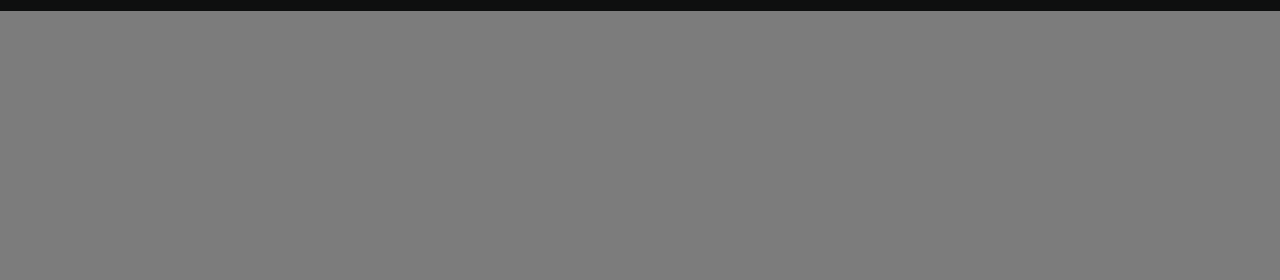
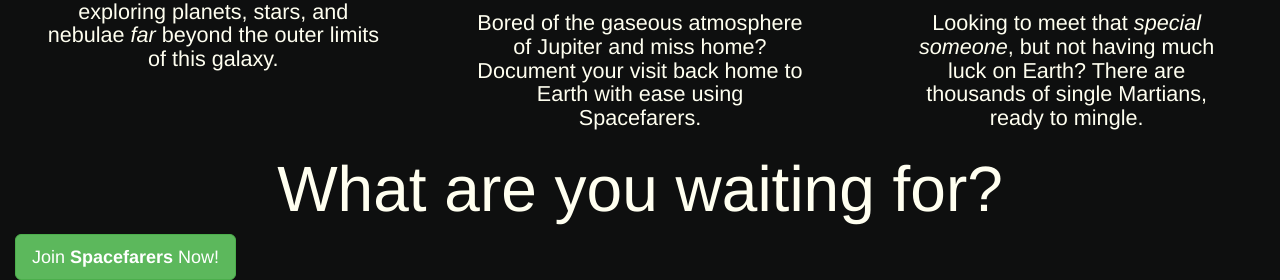
Before and after one commit to ananonad/Wayfarer, a Django app: page / in a window 1280 px wide. Shown: the part 1325-1605 px from the top of the page. Before the commit the page ends 1336 px from the top, so only its background shows below. Run offline with Django 4.2, Linux system fonts and the light colour scheme; some libraries are stand-ins or nearby versions.

Commit message:
Sign Up features added.

```diff
--- a/main_app/models.py
+++ b/main_app/models.py
@@ -18,8 +18,8 @@ class Planet(models.Model):
         ordering = ['name']
 
 
-class Profile(models.Model):
-    user = models.OneToOneField(User, on_delete=models.CASCADE)
-    favorite_color = models.CharField(max_length=50)
+# class Profile(models.Model):
+#     user = models.OneToOneField(User, on_delete=models.CASCADE)
+#     favorite_color = models.CharField(max_length=50)
 
 #class User(AbstractUser):
--- a/main_app/static/styles/main.css
+++ b/main_app/static/styles/main.css
@@ -1,5 +1,8 @@
 body {
     background-color: #0e0f0f;
+}
+label {
+    color: ivory
 }
 .landingimg {
     -webkit-transform: scaleX(-1);
@@ -37,6 +40,18 @@ body {
     margin-top: 4vh;
     font-size: 4vh;
 }
+.abouttitle {
+    color: ivory;
+    text-align: center;
+    margin-top: 3vh;
+    font-size: 8vh;
+}
+.abouttext {
+    color: ivory;
+    margin-top: 1vh;
+    font-size: 2.7vh;
+    margin: 0 2.5vw;
+}
 .placelist {
     background-color: aqua;
     height: 100vh;
--- a/main_app/templates/home.html
+++ b/main_app/templates/home.html
@@ -11,18 +11,18 @@
                 </ul>
                 <form class="navbar-form navbar-right">
                     <div class="form-group">
+                        <label class="form-check-label" for="inlineFormCheck">
+                            Remember me!
+                        </label>
+                        <input class="form-check-input" type="checkbox" id="autoSizingCheck">
+                    </div>
+                    <div class="form-group">
                         <input class="form-control" type="email" placeholder="E-mail">
                     </div>
                     <div class="form-group">
                         <input class="form-control" type="password" placeholder="Password">
                     </div>
                     <button type="submit" class="btn btn-success">Sign In</button>
-                    <div class="form-check">
-                        <input class="form-check-input" type="checkbox" id="autoSizingCheck">
-                        <label class="form-check-label" for="autoSizingCheck">
-                            Remember me
-                        </label>
-                        </div>
                 </form>
             </div>
         </nav>
@@ -42,20 +42,25 @@
                 <div class="text-center">
                     <img class="img-responsive img-thumbnail whatisphoto float-center" src="https://i.natgeofe.com/n/606b9e5c-68cb-49f9-8891-7b8c28919a2e/00000165-672f-d998-adf7-67bf0fd10000_3x2.jpg">
                 </div>
+                <h4 class="text-center abouttext">Soar through the cosmos, exploring planets, stars, and nebulae <em>far</em> beyond the outer limits of this galaxy. </h4>
             </div>
             <div class="col-md-4">
                 <h2 class="aboutblock">Discover Worlds Old and New</h2>
                 <div class="text-center">
                     <img class="img-responsive img-thumbnail whatisphoto float-center" src="https://discovery.sndimg.com/content/dam/images/discovery/editorial/Curiosity/2020/3/Earth-perfec-life-Shutterstock.jpg.rend.hgtvcom.616.347.suffix/1583192498207.jpeg">
                 </div>
+                <h4 class="text-center abouttext">Bored of the gaseous atmosphere of Jupiter and miss home? Document your visit back home to Earth with ease using Spacefarers. </h4>
             </div>
             <div class="col-md-4">
                 <h2 class="aboutblock">Connect With Extra-Terrestrials</h2>
                 <div class="text-center">
                     <img class="img-responsive img-thumbnail whatisphoto float-center" src="https://starwalk.space/gallery/images/mars-the-ultimate-guide/1920x1080.jpg">
                 </div>
+                <h4 class="text-center abouttext">Looking to meet that <em>special someone</em>, but not having much luck on Earth? There are thousands of single Martians, ready to mingle.</h4>
             </div>
         </div>
+        <h1 class="abouttitle text-centered">What are you waiting for?</h1>
+        <a class="btn btn-success btn-lg" href="/accounts/signup/">Join <strong>Spacefarers</strong> Now!</a>
     </div>
 </body>
 {% endblock %}
--- a/main_app/views.py
+++ b/main_app/views.py
@@ -29,10 +29,10 @@ class WayfarerList(TemplateView):
         context = super().get_context_data(**kwargs)
         name = self.request.GET.get("name")
         if name != None:
-            context["planets"] = Planet.objects.filter(name__icontains=name,  user=self.request.user)
+            context["planets"] = Planet.objects.filter(name__icontains=name)
             context["header"] = f"Searching for {name}"
         else:
-            context["planets"] = Planet.objects.all(user=self.request.user)
+            context["planets"] = Planet.objects.all()
             context["header"] = "Trending Planets"
         return context
 
```
Also changed, not shown: main_app/templates/wayfarer_list.html (+11 -8 lines).
